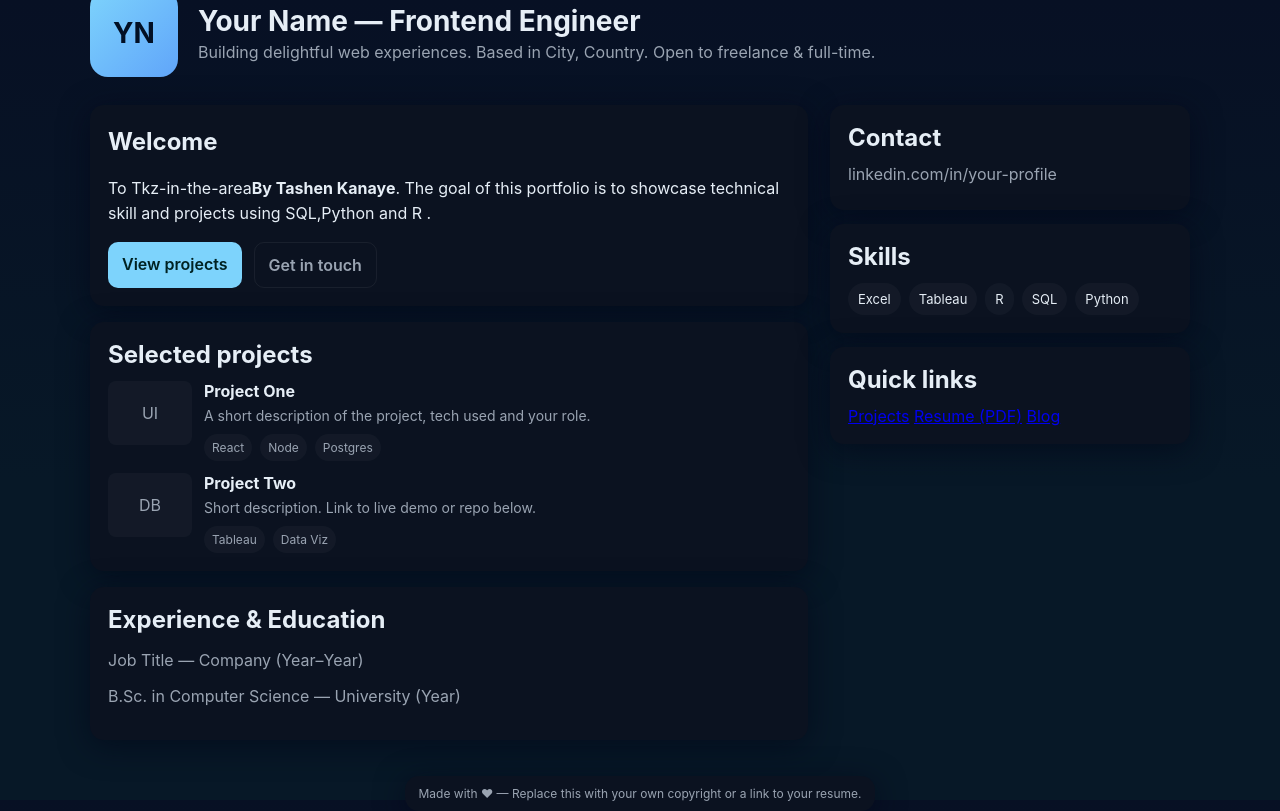
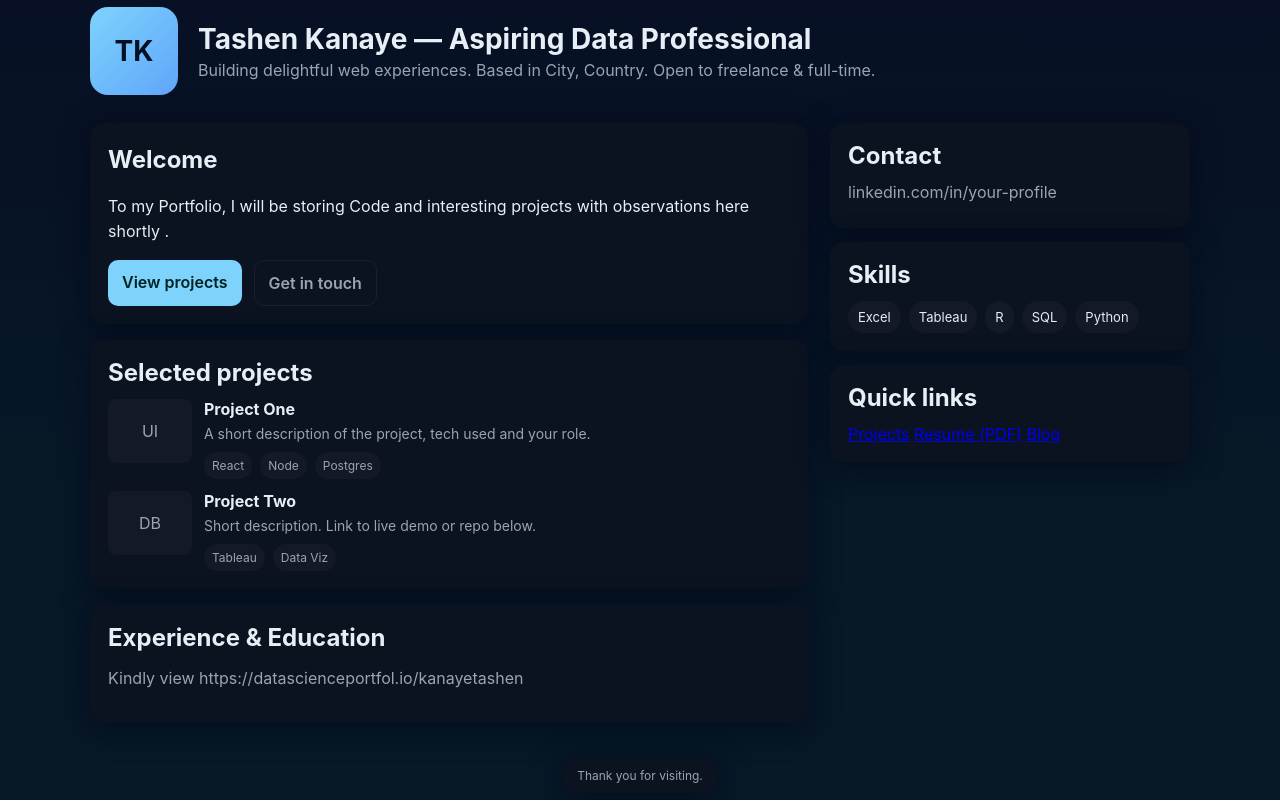
Before and after one commit to Tkz-in-the-area/Tkz-in-the-area.github.io, a plain HTML site: page index.html in a window 1280 px wide. Drawn offline with Linux system fonts and the light colour scheme.

Commit message:
Update index.html

```diff
--- a/index.html
+++ b/index.html
@@ -75,7 +75,7 @@
       <div>
         <section class="card about">
           <h2>Welcome</h2>
-          <p>To Tkz-in-the-area<strong>By Tashen Kanaye</strong>. The goal of this portfolio is to showcase technical skill and projects using SQL,Python and R .</p>
+          <p>To my Portfolio, I will be storing Code and interesting projects with observations here shortly .</p>
 
           <div class="cta">
             <a class="btn" href="#projects">View projects</a>
@@ -118,8 +118,7 @@
 
         <section class="card" style="margin-top:16px">
           <h2>Experience & Education</h2>
-          <p style="color:var(--muted);">Job Title — Company (Year–Year)</p>
-          <p style="color:var(--muted);">B.Sc. in Computer Science — University (Year)</p>
+          <p style="color:var(--muted);">Kindly view https://datascienceportfol.io/kanayetashen
         </section>
       </div>
 
@@ -152,7 +151,7 @@
     </main>
 
     <footer>
-      <div class="card" style="display:inline-block; padding:10px 14px; margin-top:18px">Made with ♥ — Replace this with your own copyright or a link to your resume.</div>
+      <div class="card" style="display:inline-block; padding:10px 14px; margin-top:18px">Thank you for visiting.</div>
     </footer>
   </div>
 
@@ -160,11 +159,11 @@
   <script>
     // Replace initials in avatar from your name
     (function(){
-      const name = 'Your Name'; // EDIT
+      const name = 'Tashen Kanaye'; // EDIT
       const initials = name.split(' ').map(s=>s[0]).slice(0,2).join('').toUpperCase();
       document.querySelector('.avatar').textContent = initials;
       document.title = name + ' — Portfolio';
-      document.querySelector('.title h1').textContent = name + ' — Frontend Engineer';
+      document.querySelector('.title h1').textContent = name + ' — Aspiring Data Professional';
     })();
   </script>
 </body>
```
